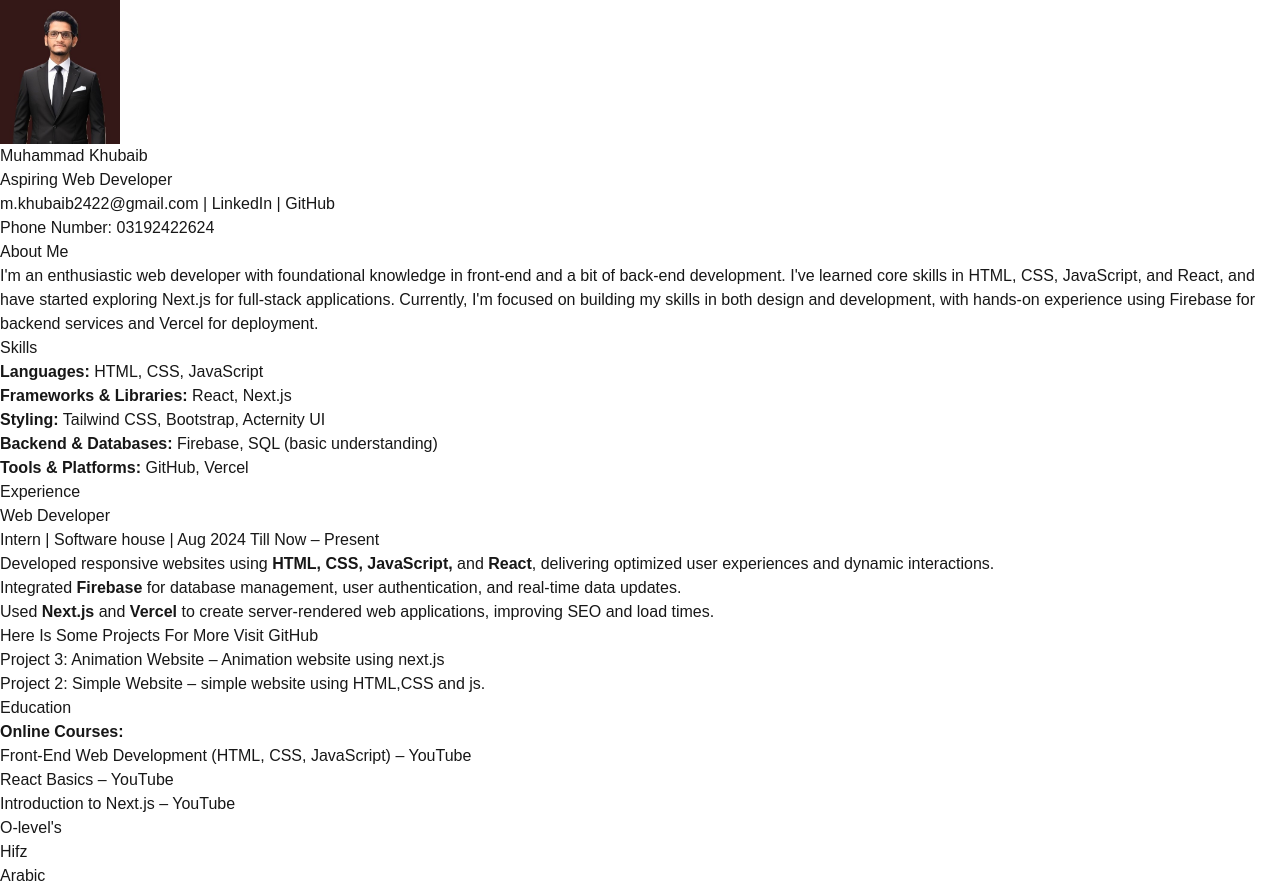
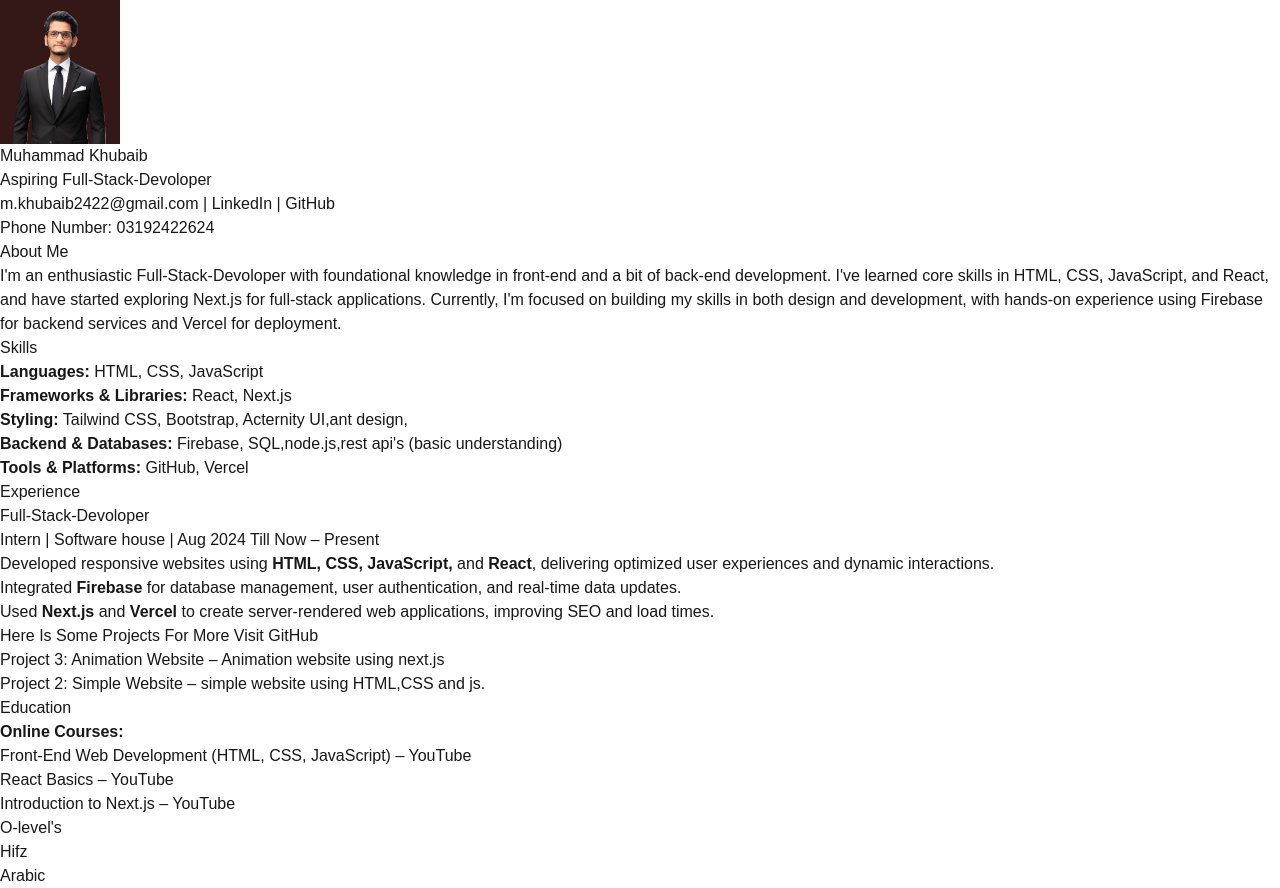
Before and after one commit to M-Khubab/Cv, a Next.js app: page / in a window 1280 px wide. Built offline with nearby package versions, Linux system fonts and the light colour scheme.

Commit message:
Update feature XYZ

```diff
--- a/src/pages/index.js
+++ b/src/pages/index.js
@@ -29,7 +29,7 @@ export default function Home() {
           />
         </div>
         <h1 className="text-4xl font-bold text-gray-800">Muhammad Khubaib</h1>
-        <p className="text-xl text-gray-600">Aspiring Web Developer</p>
+        <p className="text-xl text-gray-600">Aspiring Full-Stack-Devoloper</p>
         <p className="mt-2">
           <a href="mailto:m.khubaib2422@gmail.com" className="text-blue-500 hover:underline">
             m.khubaib2422@gmail.com
@@ -50,7 +50,7 @@ export default function Home() {
       <section className="mb-8">
         <h2 className="text-2xl font-semibold text-gray-800 border-b pb-2">About Me</h2>
         <p className="mt-2 text-gray-700">
-          I'm an enthusiastic web developer with foundational knowledge in front-end and a bit of back-end
+          I'm an enthusiastic Full-Stack-Devoloper with foundational knowledge in front-end and a bit of back-end
           development. I've learned core skills in HTML, CSS, JavaScript, and React, and have started exploring
           Next.js for full-stack applications. Currently, I'm focused on building my skills in both design and
           development, with hands-on experience using Firebase for backend services and Vercel for deployment.
@@ -64,8 +64,8 @@ export default function Home() {
         <ul className="list-disc list-inside text-gray-700 mt-2">
           <li><strong>Languages:</strong> HTML, CSS, JavaScript</li>
           <li><strong>Frameworks & Libraries:</strong> React, Next.js</li>
-          <li><strong>Styling:</strong> Tailwind CSS, Bootstrap, Acternity UI</li>
-          <li><strong>Backend & Databases:</strong> Firebase, SQL (basic understanding)</li>
+          <li><strong>Styling:</strong> Tailwind CSS, Bootstrap, Acternity UI,ant design,</li>
+          <li><strong>Backend & Databases:</strong> Firebase, SQL,node.js,rest api's (basic understanding)</li>
           <li><strong>Tools & Platforms:</strong> GitHub, Vercel</li>
         </ul>
       </section>
@@ -75,7 +75,7 @@ export default function Home() {
           <h2 className="text-2xl font-semibold text-gray-800 border-b pb-2">Experience</h2>
           <div className="mt-4 text-gray-700">
             <div className="mb-6">
-              <h3 className="text-xl font-semibold">Web Developer</h3>
+              <h3 className="text-xl font-semibold">Full-Stack-Devoloper</h3>
               <p className="text-gray-600">Intern | Software house | Aug 2024 Till Now – Present</p>
               <ul className="list-disc list-inside mt-2">
                 <li>
```
